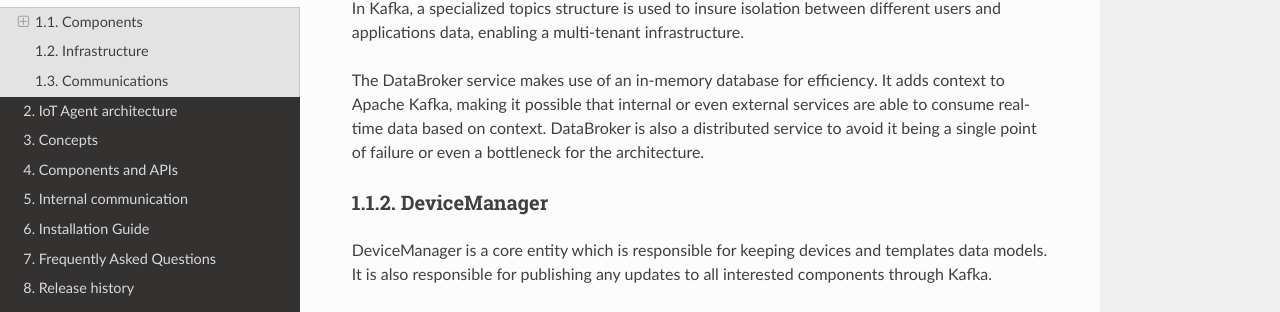
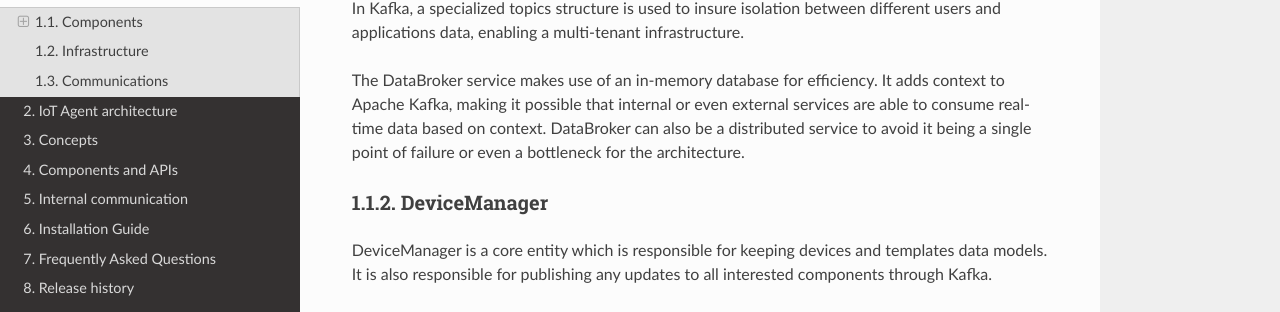
Before and after one commit to dojot/docs, a Sphinx documentation site: the page built from source/architecture.rst, in a window 1280 px wide and 900 px high, scrolled down 2267 px. Shown: the part 187-499 px from the top of the window. Built offline with Sphinx 7.4.7 and the Read the Docs theme 2.0.0, drawn with Linux system fonts in a browser that asks for light colours.

Commit message:
data broker - change to can be distributed

```diff
--- a/source/architecture.rst
+++ b/source/architecture.rst
@@ -80,8 +80,8 @@
 
 The DataBroker service makes use of an in-memory database for efficiency. It
 adds context to Apache Kafka, making it possible that internal or even external
-services are able to consume real-time data based on context. DataBroker is
-also a distributed service to avoid it being a single point of failure or even
+services are able to consume real-time data based on context. DataBroker can also be
+a distributed service to avoid it being a single point of failure or even
 a bottleneck for the architecture.
 
 DeviceManager
```
Also changed, not shown: 1 other file.
